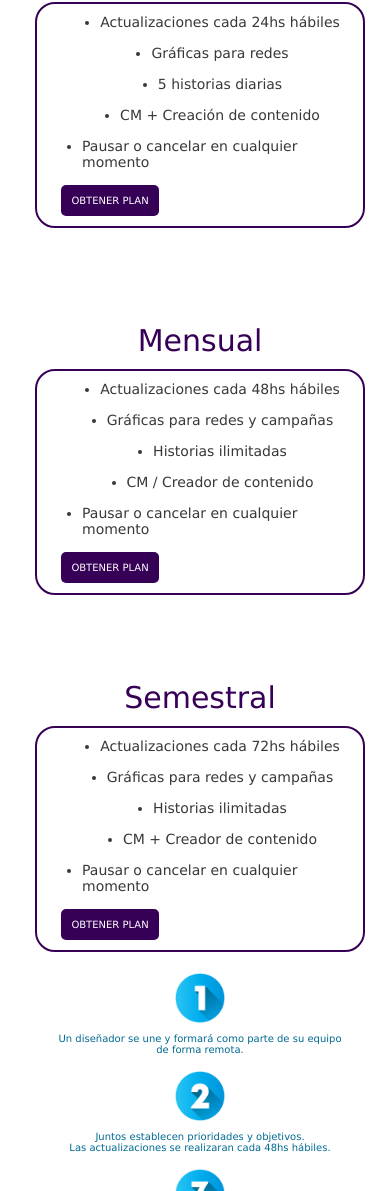
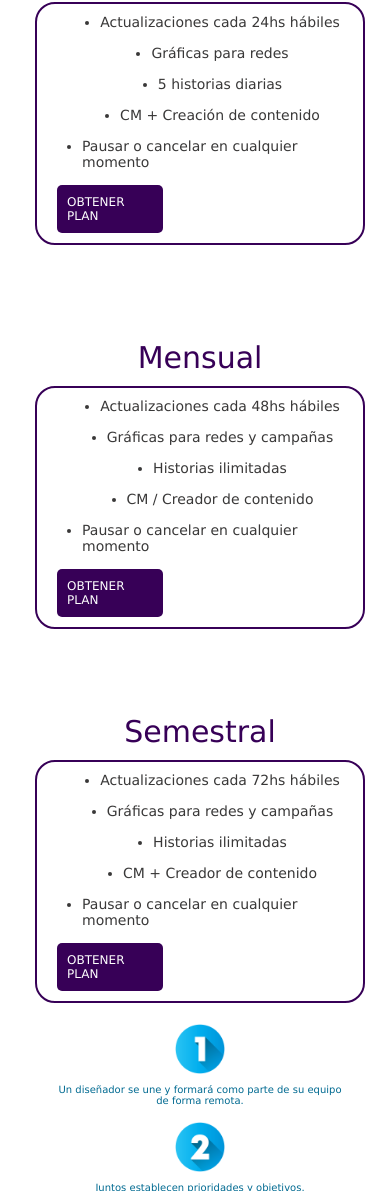
Before and after one commit to luciaabella/proyecto-coder, a plain HTML site: page index.html in a window 390 px wide. Shown: the part 2440-3631 px from the top of the page. Drawn offline with Linux system fonts and the light colour scheme.

Commit message:
cambio en secction planes

```diff
--- a/css/style.css
+++ b/css/style.css
@@ -399,7 +399,7 @@ div p{
     .emprendedor div p{
         text-align: left;
     }
-    #Planes a{
+    .Planes a{
         margin-left: 50px;
         bottom: 5px;
         font-size: 10px;
```
